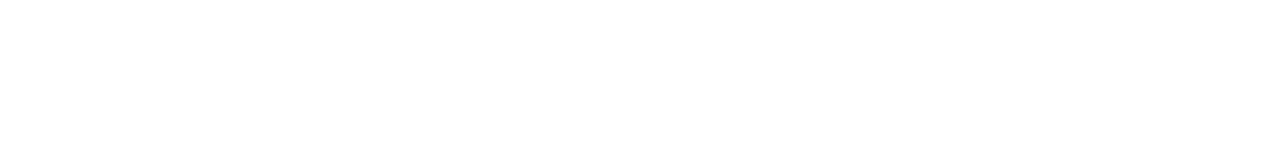
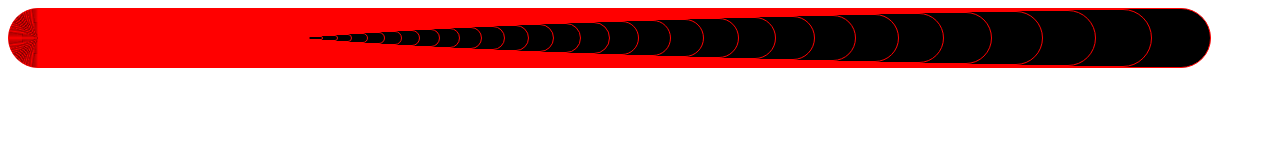
Before and after one commit to dariavorom/training, a plain HTML site: page css2/task3/index.html in a window 1280 px wide. Drawn offline with Linux system fonts and the light colour scheme.

Commit message:
feat: task3 is done

```diff
--- a/css2/task3/index.html
+++ b/css2/task3/index.html
@@ -2,9 +2,70 @@
 <html lang="en">
 <head>
     <meta charset="UTF-8">
+    <link rel="stylesheet" href="style.css">
     <title>Task3</title>
 </head>
 <body>
+<div>
+    <div>
+        <div>
+            <div>
+                <div>
+                    <div>
+                        <div>
+                            <div>
+                                <div>
+                                    <div>
+                                        <div>
+                                            <div>
+                                                <div>
+                                                    <div>
+                                                        <div>
+                                                            <div>
+                                                                <div>
+                                                                    <div>
+                                                                        <div>
+                                                                            <div>
+                                                                                <div>
+                                                                                    <div>
+                                                                                        <div>
+                                                                                            <div>
+                                                                                                <div>
+                                                                                                    <div>
+                                                                                                        <div>
+                                                                                                            <div>
+                                                                                                                <div>
+                                                                                                                    <div>
 
+                                                                                                                    </div>
+                                                                                                                </div>
+                                                                                                            </div>
+                                                                                                        </div>
+                                                                                                    </div>
+                                                                                                </div>
+                                                                                            </div>
+                                                                                        </div>
+                                                                                    </div>
+                                                                                </div>
+                                                                            </div>
+                                                                        </div>
+                                                                    </div>
+                                                                </div>
+                                                            </div>
+                                                        </div>
+                                                    </div>
+                                                </div>
+                                            </div>
+                                        </div>
+                                    </div>
+                                </div>
+                            </div>
+                        </div>
+                    </div>
+                </div>
+            </div>
+        </div>
+    </div>
+</div>
 </body>
 </html>
--- /dev/null
+++ b/css2/task3/style.css
@@ -0,0 +1,6 @@
+div {
+    width: 95%;
+    background: black;
+    border-radius: 60px;
+    border: 1px solid red;
+}
```
